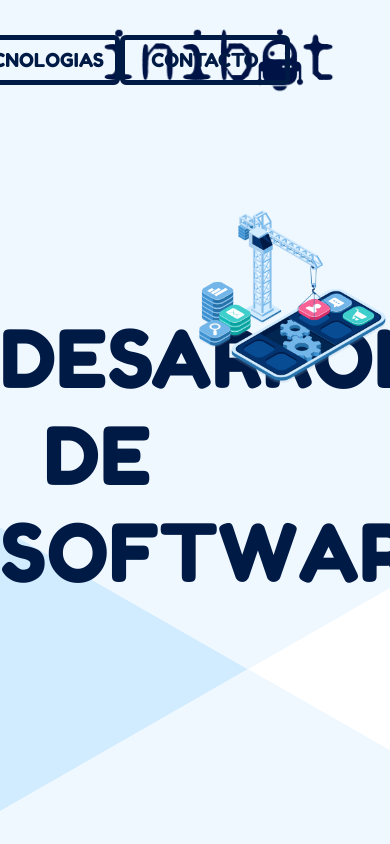
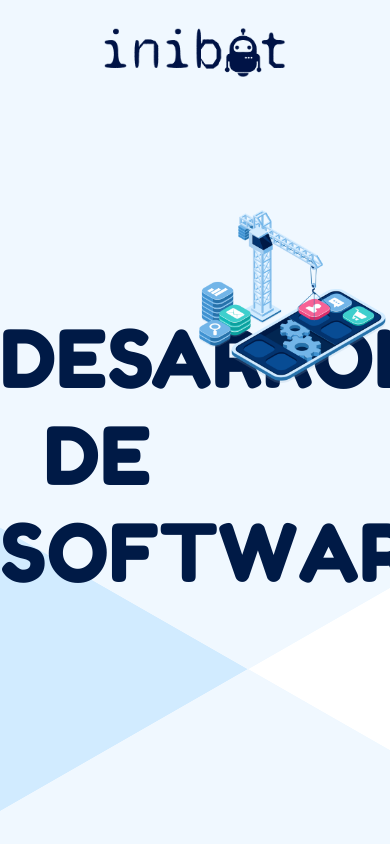
Before and after one commit to eduhardoy/inibot-landing, a React (Create React App) app: page / in a window 390 px wide. Shown: the top 844 px of the page. Built offline with nearby package versions, Linux system fonts and the light colour scheme.

Commit message:
header responsive terminado

```diff
--- a/public/index.html
+++ b/public/index.html
@@ -5,7 +5,7 @@
     <link rel="icon" href="%PUBLIC_URL%/favicon.png" />
     <link rel="preconnect" href="https://fonts.gstatic.com">
     <link href="https://fonts.googleapis.com/css2?family=Fredoka+One&display=swap" rel="stylesheet">
-    <meta name="viewport" content="width=device-width, initial-scale=1" />
+    <meta name="viewport" content="width=device-width, initial-scale=1, user-scalable=no" />
     <title>Inibot NEA</title>
   </head>
 
--- a/src/components/Header.js
+++ b/src/components/Header.js
@@ -1,17 +1,41 @@
 import React from 'react';
 import styled from 'styled-components';
 
-import {Color__azulOscuro} from '../styled';
+import {Color__azulOscuro, device} from '../styled';
 import logo from '../images/paglogo.png';
 
-const HeaderContainer = styled.div`
+const HeaderBlock = styled.header`
     position: absolute;
+
     height: 120px;
     width: 100%;
-    /* background: yellow; */
+`
+
+const HeaderContainer = styled.div`
+
+    /* position: absolute; */
+    height: 100%;
+    width: 100%;
     display: flex;
     justify-content: center;
+    max-width:1920px;
+    margin: auto;
 
+
+    @media ${device.mobileS}{
+        flex-direction: column;
+    }
+    @media ${device.mobileM}{
+        flex-direction: column;
+    }
+    @media ${device.mobileL}{
+        flex-direction: column;
+    }
+    @media ${device.desktop}{
+
+
+
+    }
 `;
 
 const HeaderLogo = styled.div`
@@ -32,6 +56,60 @@ const HeaderLogo = styled.div`
         img{
             width: auto;
             height: 70px;
+        }
+    }
+
+    @media ${device.mobileS}{
+        width: 80%;
+        margin: auto;
+        div{
+            width:60%;
+            margin: auto;
+            img{
+                width: 100%;
+                height: auto;
+            }
+        }
+    }
+    @media ${device.mobileM}{
+        width: 80%;
+        margin: auto;
+        div{
+            width:60%;
+            margin: auto;
+            img{
+                width: 100%;
+                height: auto;
+            }
+        }
+    }
+    @media ${device.mobileL}{
+        width: 80%;
+        margin: auto;
+        div{
+            width:60%;
+            margin: auto;
+            img{
+                width: 100%;
+                height: auto;
+            }
+        }
+    }
+
+    @media ${device.tablet}{
+        width: 40%;
+        div{
+            width:60%;
+            margin: auto;
+            /* margin-right: 120px; */
+            img{
+                width: 90%;
+                height: auto;
+                /* display: block; */
+                margin: 10px;
+                margin-top: 13px;
+
+            }
         }
     }
 `;
@@ -64,6 +142,8 @@ const HeaderMenu = styled.div`
                 border: 5px solid ${Color__azulOscuro};
                 font-size: 1.2em;
                 color: ${Color__azulOscuro};
+                transition: background-color .2s;
+                transition: color .2s;
                 border-radius: 6px;
                 text-align: center;
                 text-decoration: none;
@@ -76,11 +156,54 @@ const HeaderMenu = styled.div`
             }
         }
     }
+
+    @media ${device.mobileS}{
+        display: none;
+    }
+    @media ${device.mobileM}{
+        display: none;
+    }
+    @media ${device.mobileL}{
+        display: none;
+    }
+
+    @media ${device.tablet}{
+        width:60%;
+        margin-right: 20px;
+        ul{
+            width:100%;
+            margin: auto;
+
+            li{
+
+                a{
+                    width: 120px;
+                    height: 30px;
+                    font-size: 1em;
+                    line-height: 30px;
+                }
+            }
+        }
+    }
+
+    @media ${device.laptop}{
+        ul{
+            margin-right: 30px;
+            li{
+                margin-right: 10px;
+                a{
+                    /* width: 150px; */
+                }
+            }
+        }
+    }
+
 `;
 
 function Header (){
 
     return(
+        <HeaderBlock>
             <HeaderContainer>
                 <HeaderLogo>
                     <div>
@@ -101,6 +224,7 @@ function Header (){
                     </ul>
                 </HeaderMenu>
             </HeaderContainer>
+        </HeaderBlock>
     );
 }
 
--- a/src/styled.js
+++ b/src/styled.js
@@ -2,11 +2,8 @@ import styled, {createGlobalStyle}  from 'styled-components';
 
 //colores
 export const Color__azulOscuro = '#001A46;'
-
 export const Color__azul = '#084C94;'
-
 export const Color__celeste = '#D1EBFF;'
-
 export const Color__celesteClaro = '#F0F8FF;'
 
 //GlobalStyle
@@ -18,10 +15,8 @@ export const GlobalStyle = createGlobalStyle `
         font-family: 'Fredoka One', cursive;
     }
 `
-
 /* Cargar una tipografía:
 usando GlobalStyle:
-
 export const GlobalStyle = createGlobalStyle`
 	@font-face {
         font-family: myFont;
@@ -29,33 +24,22 @@ export const GlobalStyle = createGlobalStyle`
     }
 `; */
 
+const size = {
+    mobileS: '320px',
+    mobileM: '375px',
+    mobileL: '425px',
+    tablet: '768px',
+    laptop: '1024px',
+    laptopL: '1440px',
+    desktop: '2560px'
+  }
 
-
-/*
-Ejemplo video edu
-
-export const Cuadrado = styled.div`
-    width: 70px;
-    height: 70px;
-    background-color: pink;
-
-
-    :hover{
-        background-color: red;
-    }
-`;
-
-export const Rectangulo = styled(Cuadrado)`
-    width: 200px;
-`;
-
-export const Component = styled.div`
-    background-color: ${({isRight}) => isRight ? 'green' : 'red'};
-`;
-
-export const Input = styled.input.attrs(props => ({
-    type: "password",
-    maxLength: props.myMaxLength || 5,
-    }))`
-  color: blue;
-`; */
+export const device = {
+    mobileS: `(min-width: ${size.mobileS}) and (max-width: 374px)`,
+    mobileM: `(min-width: ${size.mobileM}) and (max-width: 424px)`,
+    mobileL: `(min-width: ${size.mobileL}) and (max-width: 767px)`,
+    tablet: `(min-width: ${size.tablet}) and (max-width: 1023px)`,
+    laptop: `(min-width: ${size.laptop}) and (max-width: 1439px)`,
+    laptopL: `(min-width: ${size.laptopL}) and (max-width: 2559px)`,
+    desktop: `(min-width: ${size.desktop})`
+  };
```
Lines whose indentation alone changed are shown as unchanged.
